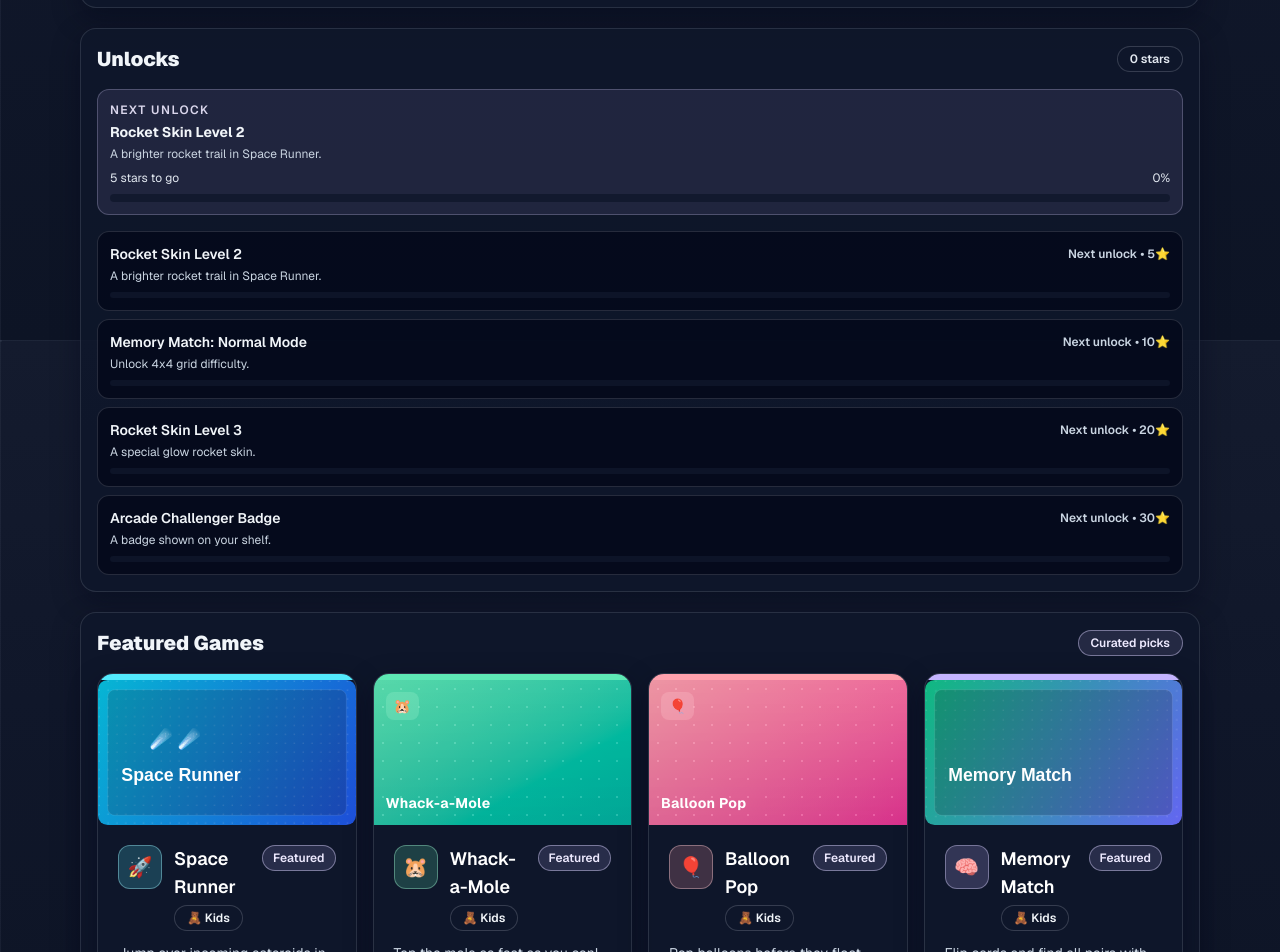
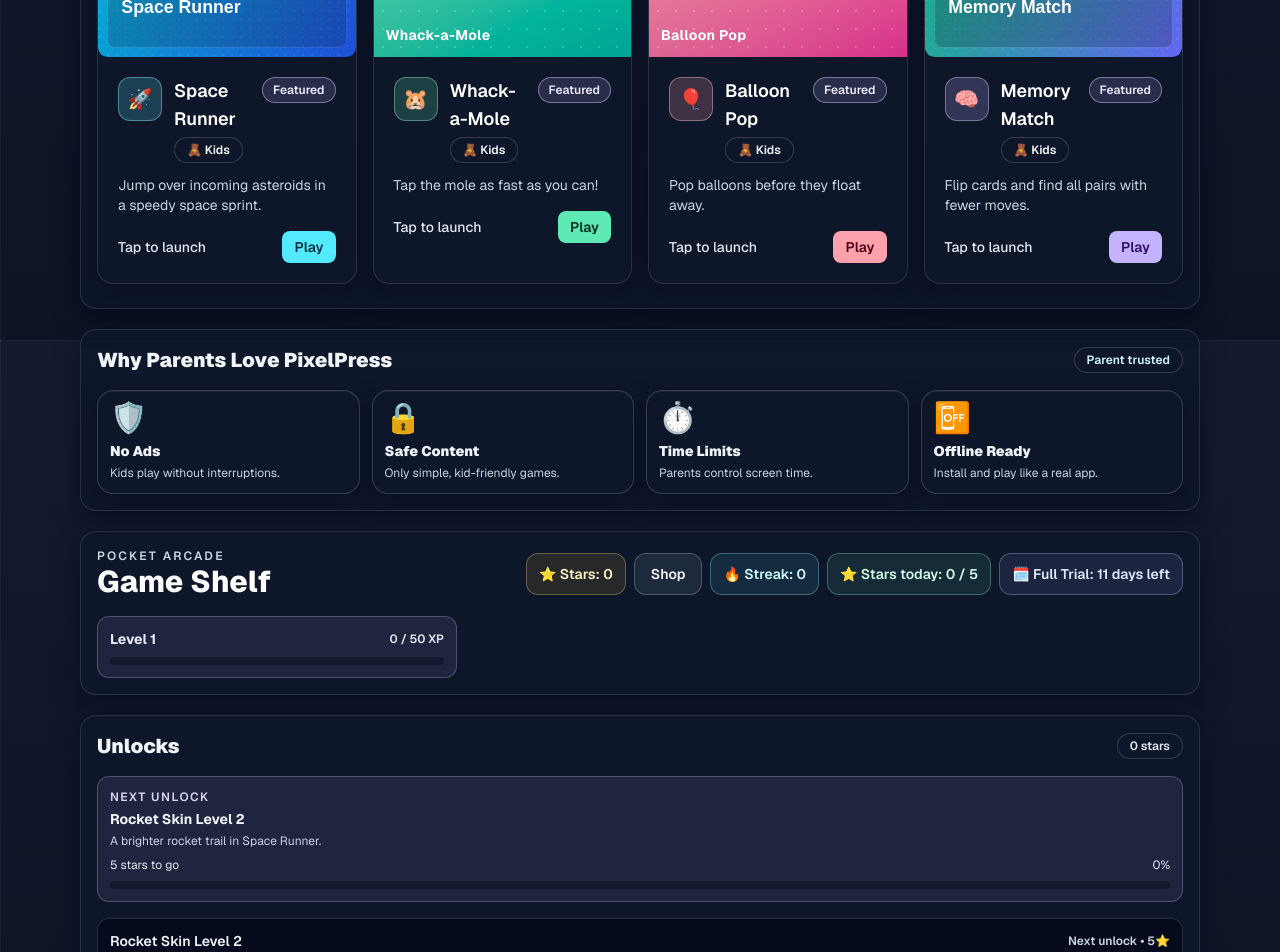
Before and after one commit to flowsyncsolutions/pixelpress, a Next.js app: page /play in a window 1280 px wide. Shown: the part 460-1412 px from the top of the page. Built offline with nearby package versions, Linux system fonts and the light colour scheme.

Commit message:
Add Parents Love section and reorder /play layout with Featured first

```diff
--- a/src/components/GameBrowse.tsx
+++ b/src/components/GameBrowse.tsx
@@ -471,6 +471,122 @@ export default function GameBrowse({ category = "all", showDailyPicks = false }:
         </section>
       ) : (
         <>
+          {showDailyPicks && category === "all" && featuredGames.length > 0 ? (
+            <section className={`${THEME.surfaces.card} p-4`}>
+              <div className="mb-4 flex flex-wrap items-center justify-between gap-2">
+                <h2 className="text-xl font-black text-slate-100">Featured Games</h2>
+                <span className={`${THEME.surfaces.pill} border-violet-200/45 bg-violet-300/12 text-violet-100`}>
+                  Curated picks
+                </span>
+              </div>
+
+              <div className="flex gap-4 overflow-x-auto pb-2 lg:grid lg:grid-cols-3 lg:overflow-visible xl:grid-cols-4">
+                {featuredGames.map((game) => {
+                  const accent = ACCENT_STYLES[game.accent];
+                  const variantBadge = getVariantBadgeText(game);
+                  return (
+                    <Link
+                      key={game.slug}
+                      href={`/play/${game.slug}`}
+                      className={`group w-[280px] shrink-0 overflow-hidden rounded-2xl border border-slate-100/12 bg-slate-900/88 shadow-[0_10px_28px_rgba(2,6,23,0.38)] transition hover:-translate-y-0.5 lg:w-auto ${accent.tileGlow}`}
+                    >
+                      <div className={`h-1.5 ${accent.ribbon}`} />
+                      <div className="relative aspect-[16/9]">
+                        <GameCover
+                          title={game.title}
+                          icon={game.icon}
+                          accent={game.accent}
+                          cover={game.cover}
+                        />
+                      </div>
+
+                      <div className="p-5">
+                        <div className="mb-3 flex items-start justify-between gap-3">
+                          <div className="flex items-start gap-3">
+                            <div
+                              className={`flex h-11 w-11 shrink-0 items-center justify-center rounded-xl border text-xl ${accent.icon}`}
+                            >
+                              <span aria-hidden="true">{game.icon}</span>
+                            </div>
+                            <div>
+                              <p className="text-lg font-semibold text-white">{game.title}</p>
+                              <div className="mt-1 flex flex-wrap gap-2">
+                                <span className={`${THEME.surfaces.pill} inline-flex text-slate-100`}>
+                                  {CATEGORY_META[game.category].icon} {CATEGORY_META[game.category].label}
+                                </span>
+                                {variantBadge ? (
+                                  <span className={`${THEME.surfaces.pill} border-cyan-200/45 bg-cyan-300/12 text-cyan-100`}>
+                                    {variantBadge}
+                                  </span>
+                                ) : null}
+                              </div>
+                            </div>
+                          </div>
+                          <span
+                            className={`${THEME.surfaces.badge} border-violet-200/45 bg-violet-300/15 text-violet-100`}
+                          >
+                            Featured
+                          </span>
+                        </div>
+
+                        <p className="mb-4 text-sm text-slate-300">{game.description}</p>
+
+                        <div className="flex items-center justify-between">
+                          <span className="text-sm font-medium text-slate-200">Tap to launch</span>
+                          <span className={`rounded-lg px-3 py-1.5 text-sm font-semibold transition ${accent.button}`}>
+                            Play
+                          </span>
+                        </div>
+                      </div>
+                    </Link>
+                  );
+                })}
+              </div>
+            </section>
+          ) : null}
+
+          {showDailyPicks && category === "all" ? (
+            <section className={`${THEME.surfaces.card} p-4`}>
+              <div className="mb-4 flex flex-wrap items-center justify-between gap-2">
+                <h2 className="text-xl font-black text-slate-100">Why Parents Love PixelPress</h2>
+                <span className={`${THEME.surfaces.pill} border-cyan-200/45 bg-cyan-300/10 text-cyan-100`}>
+                  Parent trusted
+                </span>
+              </div>
+
+              <div className="grid grid-cols-2 gap-3 lg:grid-cols-4">
+                <article className="rounded-2xl border border-slate-200/18 bg-slate-900/86 p-3 shadow-[inset_0_1px_0_rgba(255,255,255,0.06),0_8px_20px_rgba(2,6,23,0.34)]">
+                  <p className="text-3xl leading-none" aria-hidden="true">
+                    🛡️
+                  </p>
+                  <p className="mt-2 text-sm font-black text-slate-100">No Ads</p>
+                  <p className="mt-1 text-xs text-slate-300">Kids play without interruptions.</p>
+                </article>
+                <article className="rounded-2xl border border-slate-200/18 bg-slate-900/86 p-3 shadow-[inset_0_1px_0_rgba(255,255,255,0.06),0_8px_20px_rgba(2,6,23,0.34)]">
+                  <p className="text-3xl leading-none" aria-hidden="true">
+                    🔒
+                  </p>
+                  <p className="mt-2 text-sm font-black text-slate-100">Safe Content</p>
+                  <p className="mt-1 text-xs text-slate-300">Only simple, kid-friendly games.</p>
+                </article>
+                <article className="rounded-2xl border border-slate-200/18 bg-slate-900/86 p-3 shadow-[inset_0_1px_0_rgba(255,255,255,0.06),0_8px_20px_rgba(2,6,23,0.34)]">
+                  <p className="text-3xl leading-none" aria-hidden="true">
+                    ⏱️
+                  </p>
+                  <p className="mt-2 text-sm font-black text-slate-100">Time Limits</p>
+                  <p className="mt-1 text-xs text-slate-300">Parents control screen time.</p>
+                </article>
+                <article className="rounded-2xl border border-slate-200/18 bg-slate-900/86 p-3 shadow-[inset_0_1px_0_rgba(255,255,255,0.06),0_8px_20px_rgba(2,6,23,0.34)]">
+                  <p className="text-3xl leading-none" aria-hidden="true">
+                    📴
+                  </p>
+                  <p className="mt-2 text-sm font-black text-slate-100">Offline Ready</p>
+                  <p className="mt-1 text-xs text-slate-300">Install and play like a real app.</p>
+                </article>
+              </div>
+            </section>
+          ) : null}
+
           <header className={`${THEME.surfaces.card} p-4`}>
             <div className="mb-4 flex flex-wrap items-center justify-between gap-3">
               <div>
@@ -612,80 +728,6 @@ export default function GameBrowse({ category = "all", showDailyPicks = false }:
             </section>
           ) : null}
 
-          {showDailyPicks && category === "all" && featuredGames.length > 0 ? (
-            <section className={`${THEME.surfaces.card} p-4`}>
-              <div className="mb-4 flex flex-wrap items-center justify-between gap-2">
-                <h2 className="text-xl font-black text-slate-100">Featured Games</h2>
-                <span className={`${THEME.surfaces.pill} border-violet-200/45 bg-violet-300/12 text-violet-100`}>
-                  Curated picks
-                </span>
-              </div>
-
-              <div className="flex gap-4 overflow-x-auto pb-2 lg:grid lg:grid-cols-3 lg:overflow-visible xl:grid-cols-4">
-                {featuredGames.map((game) => {
-                  const accent = ACCENT_STYLES[game.accent];
-                  const variantBadge = getVariantBadgeText(game);
-                  return (
-                    <Link
-                      key={game.slug}
-                      href={`/play/${game.slug}`}
-                      className={`group w-[280px] shrink-0 overflow-hidden rounded-2xl border border-slate-100/12 bg-slate-900/88 shadow-[0_10px_28px_rgba(2,6,23,0.38)] transition hover:-translate-y-0.5 lg:w-auto ${accent.tileGlow}`}
-                    >
-                      <div className={`h-1.5 ${accent.ribbon}`} />
-                      <div className="relative aspect-[16/9]">
-                        <GameCover
-                          title={game.title}
-                          icon={game.icon}
-                          accent={game.accent}
-                          cover={game.cover}
-                        />
-                      </div>
-
-                      <div className="p-5">
-                        <div className="mb-3 flex items-start justify-between gap-3">
-                          <div className="flex items-start gap-3">
-                            <div
-                              className={`flex h-11 w-11 shrink-0 items-center justify-center rounded-xl border text-xl ${accent.icon}`}
-                            >
-                              <span aria-hidden="true">{game.icon}</span>
-                            </div>
-                            <div>
-                              <p className="text-lg font-semibold text-white">{game.title}</p>
-                              <div className="mt-1 flex flex-wrap gap-2">
-                                <span className={`${THEME.surfaces.pill} inline-flex text-slate-100`}>
-                                  {CATEGORY_META[game.category].icon} {CATEGORY_META[game.category].label}
-                                </span>
-                                {variantBadge ? (
-                                  <span className={`${THEME.surfaces.pill} border-cyan-200/45 bg-cyan-300/12 text-cyan-100`}>
-                                    {variantBadge}
-                                  </span>
-                                ) : null}
-                              </div>
-                            </div>
-                          </div>
-                          <span
-                            className={`${THEME.surfaces.badge} border-violet-200/45 bg-violet-300/15 text-violet-100`}
-                          >
-                            Featured
-                          </span>
-                        </div>
-
-                        <p className="mb-4 text-sm text-slate-300">{game.description}</p>
-
-                        <div className="flex items-center justify-between">
-                          <span className="text-sm font-medium text-slate-200">Tap to launch</span>
-                          <span className={`rounded-lg px-3 py-1.5 text-sm font-semibold transition ${accent.button}`}>
-                            Play
-                          </span>
-                        </div>
-                      </div>
-                    </Link>
-                  );
-                })}
-              </div>
-            </section>
-          ) : null}
-
           {showDailyPicks && category === "all" ? (
             <section className={`${THEME.surfaces.card} p-4`}>
               <div className="mb-4 flex items-center justify-between">
```
